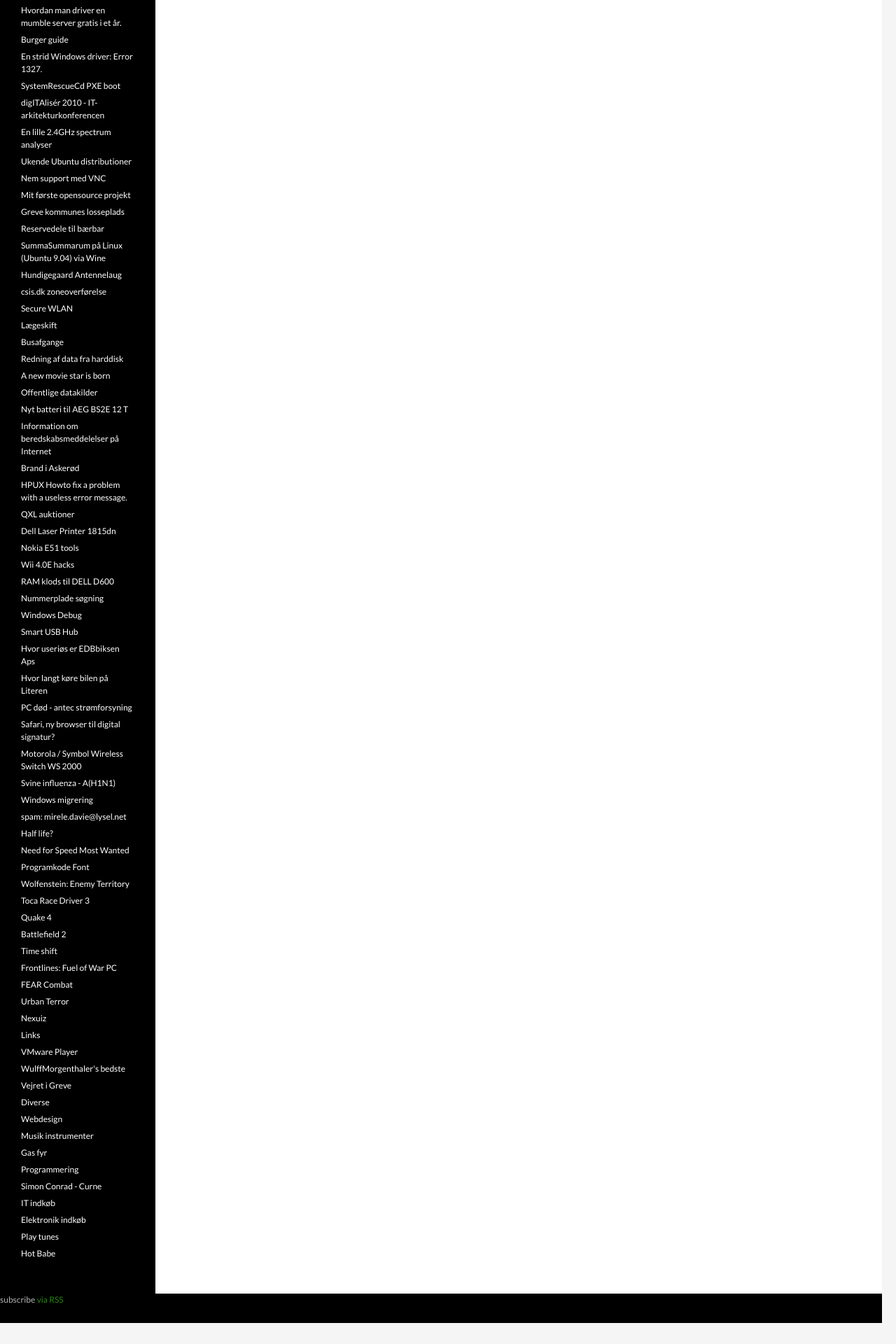
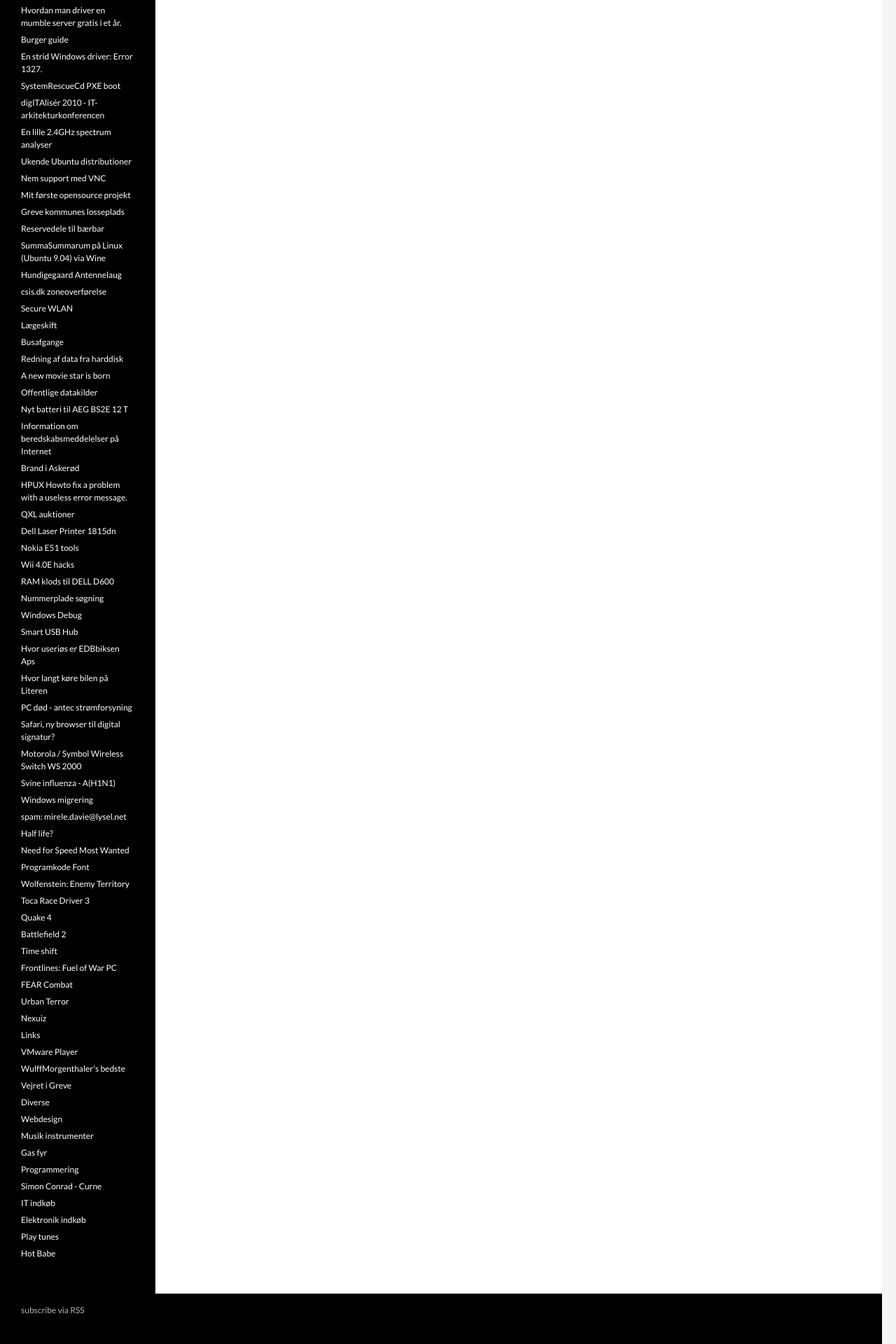
Before and after one commit to clysel/christian.lysel.net, a Jekyll site: the page built from index.markdown, in a window 1280 px wide. Shown: the part 1395-3315 px from the top of the page at 70% size. Built offline with Jekyll 4.4.1, drawn with Linux system fonts in a browser that asks for light colours; before the commit the page ends 3285 px from its top, so only the background shows below that.

Commit message:
Update footer.html

```diff
--- a/_includes/footer.html
+++ b/_includes/footer.html
@@ -1 +1,7 @@
- <p class="rss-subscribe">subscribe <a href="{{ "/feed.xml" | prepend: site.baseurl }}">via RSS</a></p>
+ <footer id="colophon" class="site-footer" role="contentinfo">
+
+
+			<div class="site-info">
+	<p class="rss-subscribe">subscribe <a href="{{ "/feed.xml" | prepend: site.baseurl }}">via RSS</a></p>
+		</div><!-- .site-info -->
+		</footer><!-- #colophon -->
```
